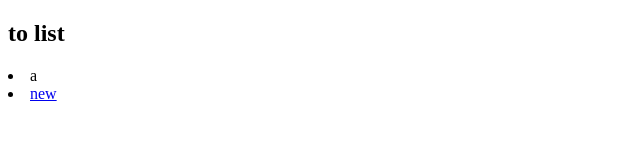
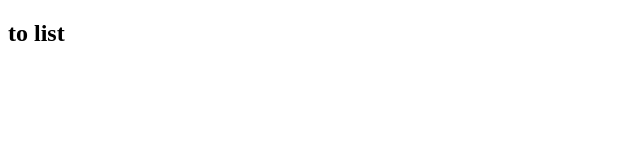
Before and after one commit to fadiii92/JavaScript-Projects, a plain HTML site: page ToDo List/index.html in a window 1280 px wide. Shown: the full height of the page, 0-640 px from the left. Drawn offline with Linux system fonts and the light colour scheme.

Commit message:
removed the extra content

```diff
--- a/ToDo List/index.html
+++ b/ToDo List/index.html
@@ -7,7 +7,5 @@
 </head>
 <body>
         <h2>to list</h2>
-        <li>a</li>
-        <li><a href="#">new</a></li>
 </body>
 </html>
```
